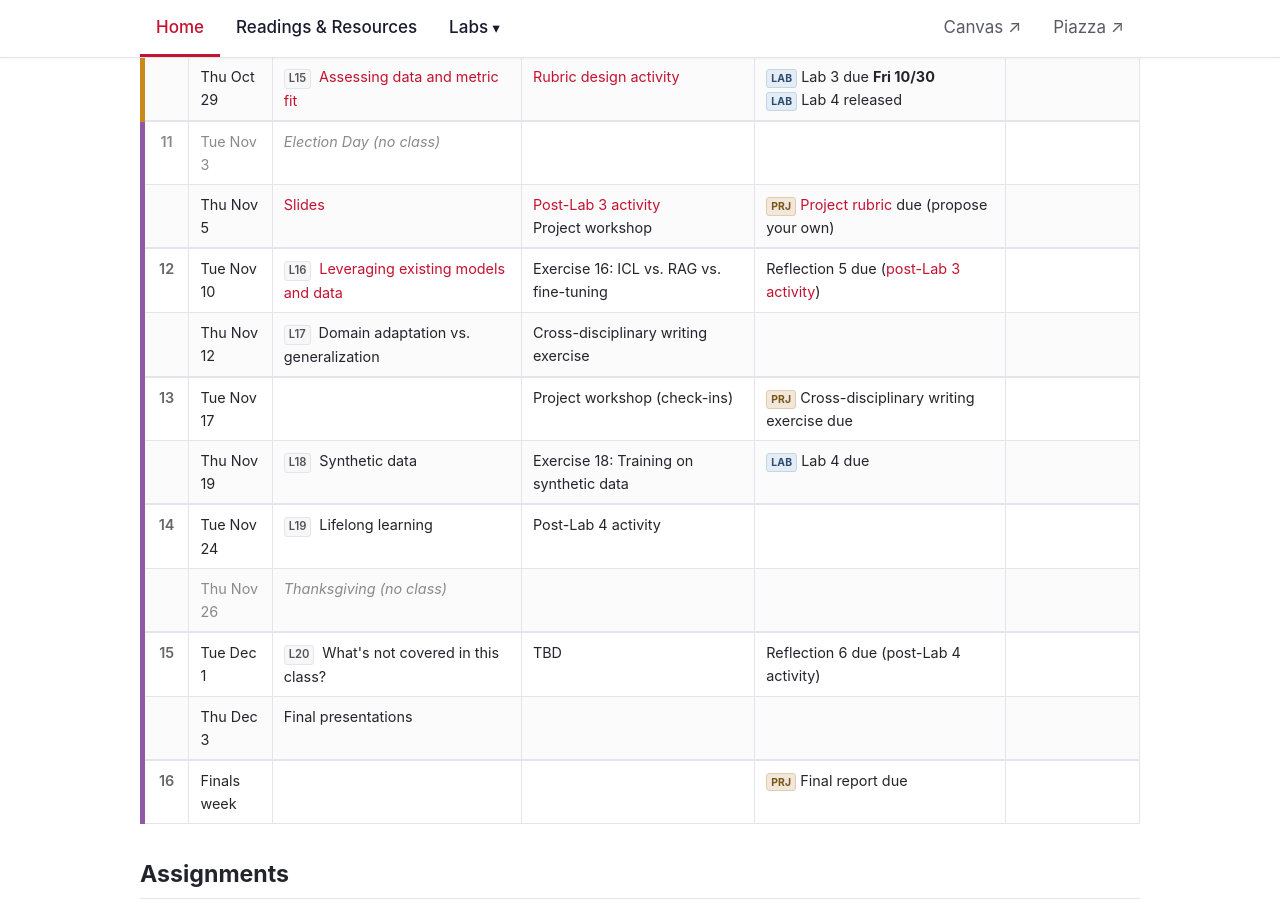
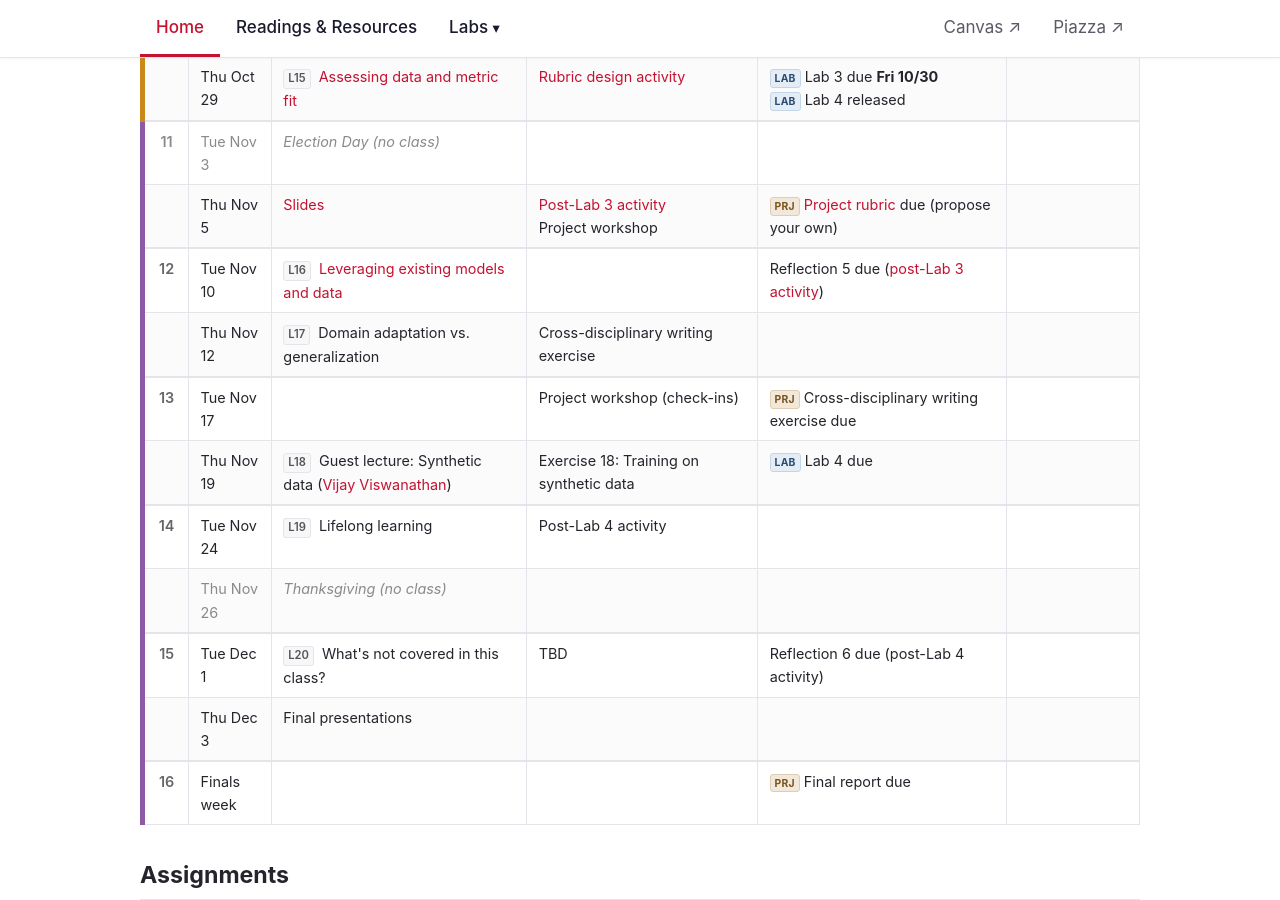
Before and after one commit to clarana/NLPintheWild, a Jekyll site: the page built from index.md, in a window 1280 px wide and 900 px high, scrolled down 4485 px. Built offline with Jekyll 4.4.1, drawn with Linux system fonts in a browser that asks for light colours.

Commit message:
Remove Nov 10 activity; add Vijay Viswanathan guest lecture on Nov 19
Co-Authored-By: Claude Fable 5.2 <noreply@anthropic.com>

```diff
--- a/_data/schedule.yml
+++ b/_data/schedule.yml
@@ -302,8 +302,6 @@
   date: 2026-11-10
   lecture: "Leveraging existing models and data"
   slides: "https://docs.google.com/presentation/d/1SkgJU34bYrR7FSRfFXdExJOACrOCeiZsyt_u6FhGDWY/edit?usp=sharing"
-  activity:
-    - "Exercise 16: ICL vs. RAG vs. fine-tuning"
   assignments:
     - "Reflection 5 due ([post-Lab 3 activity](/post-lab3-activity/))"
 - week: 12
@@ -331,7 +329,10 @@
   lecture_no: 18
   unit: 4
   date: 2026-11-19
-  lecture: "Synthetic data"
+  lecture: "Guest lecture: Synthetic data"
+  speaker:
+    name: "Vijay Viswanathan"
+    url: "https://www.cs.cmu.edu/~vijayv/"
   activity:
     - "Exercise 18: Training on synthetic data"
   assignments:
```
